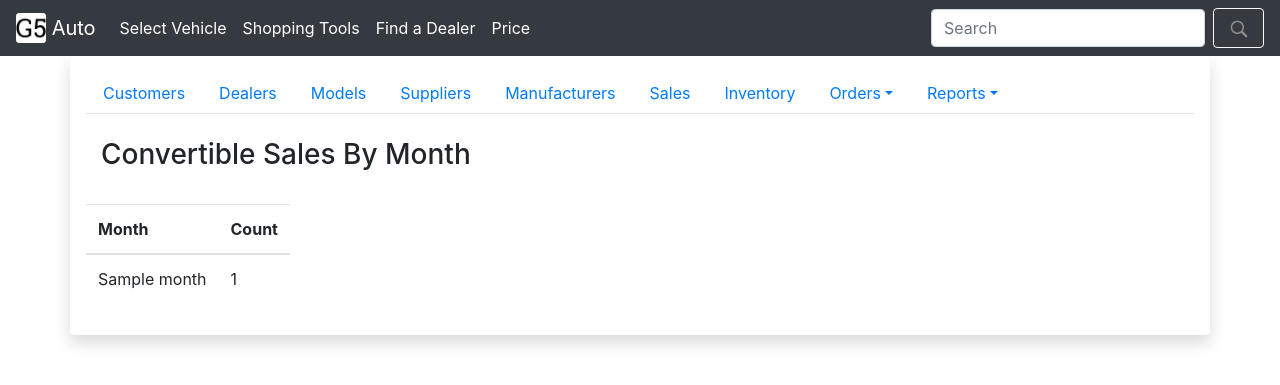
After one commit to jaspearson/CSC-411-Automotive-Company, a Django app: template templates/report_convertible_sale.html in a window 1280 px wide. The commit adds this page. Shown: the top 385 px of the page. Run offline with Django 3.2, Linux system fonts and the light colour scheme; the template is opened without the code that fills it: most values are stand-ins (such as "Sample title", 1, 10 or a date in 2020); some libraries are stand-ins or nearby versions.

Commit message:
Adds convertible sales report functionality.

```diff
--- a/CSC_411_Automotive_Company/urls.py
+++ b/CSC_411_Automotive_Company/urls.py
@@ -101,6 +101,8 @@ urlpatterns = [
 	# Top Brands
 	url(r'^auto_admin/top_brands_report/$', top_brands_report, name="top_brands_report"),
 
+	url(r'^auto_admin/convertible_sales_report/$', convertible_sales_report, name="convertible_sales_report"),
+
 	url(r'^$', index),
 	url(r'^error/$', error),
 ] + static(settings.MEDIA_URL, document_root=settings.MEDIA_ROOT) \
--- a/templates/admin_base.html
+++ b/templates/admin_base.html
@@ -38,7 +38,7 @@
               <a class="dropdown-item text-light" href="#">Sales Trends</a>
               <a class="dropdown-item text-light" href="#">Customer Recalls</a>
               <a class="dropdown-item text-light" href="{% url 'top_brands_report' %}">Top Brands</a>
-              <a class="dropdown-item text-light" href="#">Convertible Sales</a>
+              <a class="dropdown-item text-light" href="{% url 'convertible_sales_report' %}">Convertible Sales</a>
               <a class="dropdown-item text-light" href="#">Dealer Aging</a>
           </div>
       </li>
--- /dev/null
+++ b/templates/report_convertible_sale.html
@@ -0,0 +1,38 @@
+{% extends 'admin_base.html' %}
+{% block entry %}
+    {% load static %}
+    {% load custom_template_filters %}
+
+    {% if error %}
+        <br/>
+        <div class="alert alert-primary" role="alert">
+            {{ error }}
+        </div>
+    {% endif %}
+
+    <!-- Convertible Sales by month-->
+    <div id="convertible-sales-by-month-wrapper">
+        <div class="container-fluid">
+        <br/>
+            <h3>Convertible Sales By Month</h3>
+        <br/>
+        </div>
+        <table class="table table-hover table-responsive">
+          <thead>
+            <tr>
+              <th scope="col">Month</th>
+              <th scope="col">Count</th>
+            </tr>
+          </thead>
+          <tbody>
+            {% for c in convertible_sales %}
+                <tr>
+                  <td>{{ c.Month }}</td>
+                  <td>{{ c.Count }}</td>
+                </tr>
+            {% endfor %}
+          </tbody>
+        </table>
+    </div>
+    {% csrf_token %}
+{% endblock %}
```
Also changed, not shown: auto/models.py (+12 -0 lines), auto/views/report_view.py (+18 -0 lines).
